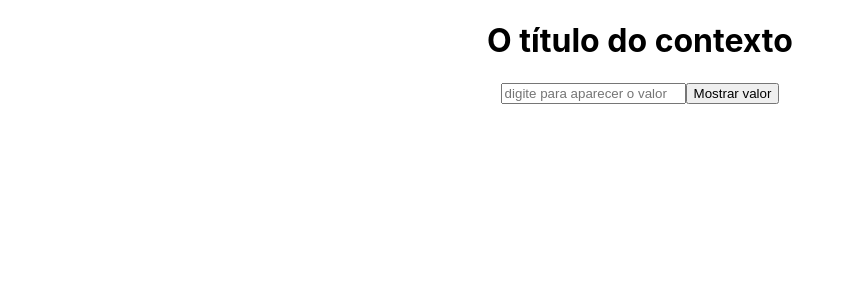
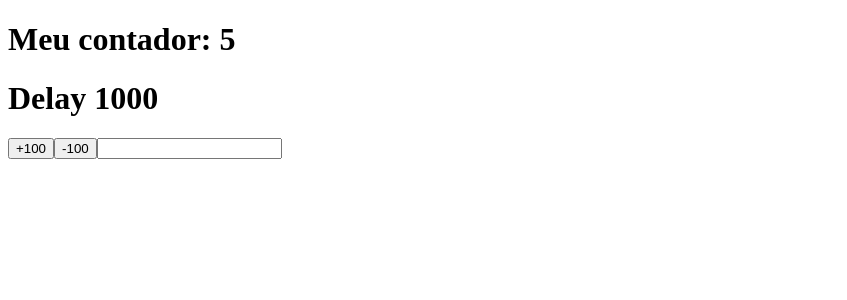
Before and after one commit to HalysonItallo/aprofundamento-react-hooks, a React (Vite) app: page / in a window 1280 px wide. Shown: the top 300 px of the page, without its empty margins (0-847 px from the left). Built offline with nearby package versions, Linux system fonts and the light colour scheme.

Commit message:
feat: Adição de estrutura mínima para a construção da lógica de um context

```diff
--- a/src/App.jsx
+++ b/src/App.jsx
@@ -1,5 +1,5 @@
-import { UseReducerComContextHook } from "./hooks/use-reducer-com-context";
+import { MeuHookCustomizado } from "./hooks/meu-hook-customizado";
 
 export default function App() {
-	return <UseReducerComContextHook />;
+	return <MeuHookCustomizado />;
 }
--- /dev/null
+++ b/src/exemplo-01/contexts/PostsProvider/types.js
@@ -0,0 +1,2 @@
+const POSTS_LOADING = "POSTS_LOADING";
+const POSTS_SUCCESS = "POSTS_SUCCESS";
--- /dev/null
+++ b/src/hooks/meu-hook-customizado.jsx
@@ -0,0 +1,48 @@
+import { useEffect, useRef, useState } from "react";
+
+function useMeuHook(callback, delay = 1000) {
+	const savedCallback = useRef();
+
+	useEffect(() => {
+		savedCallback.current = callback;
+	}, [callback]);
+
+	useEffect(() => {
+		const interval = setInterval(() => {
+			savedCallback.current();
+		}, delay);
+
+		return () => clearInterval(interval);
+	}, [delay]);
+}
+
+export function MeuHookCustomizado() {
+	const [counter, setCounter] = useState(0);
+	const [delay, setDelay] = useState(1000);
+	const [incrementor, setIncrementor] = useState(100);
+
+	useMeuHook(() => setCounter((prevState) => prevState + 1), delay);
+
+	return (
+		<div className="App">
+			<h1>Meu contador: {counter}</h1>
+			<h1>Delay {delay}</h1>
+			<button
+				type="button"
+				onClick={() => setDelay((prevState) => prevState + incrementor)}
+			>
+				+{incrementor}
+			</button>
+			<button
+				type="button"
+				onClick={() => setDelay((prevState) => prevState - incrementor)}
+			>
+				-{incrementor}
+			</button>
+			<input
+				type="text"
+				onChange={(e) => setIncrementor(Number(e.target.value))}
+			/>
+		</div>
+	);
+}
```
Also changed, not shown: src/exemplo-01/contexts/PostsProvider/actions.js (added), src/exemplo-01/contexts/PostsProvider/context.js (added), src/exemplo-01/contexts/PostsProvider/data.js (added), src/exemplo-01/contexts/PostsProvider/index.jsx (added), src/exemplo-01/contexts/PostsProvider/reducer.js (added).
